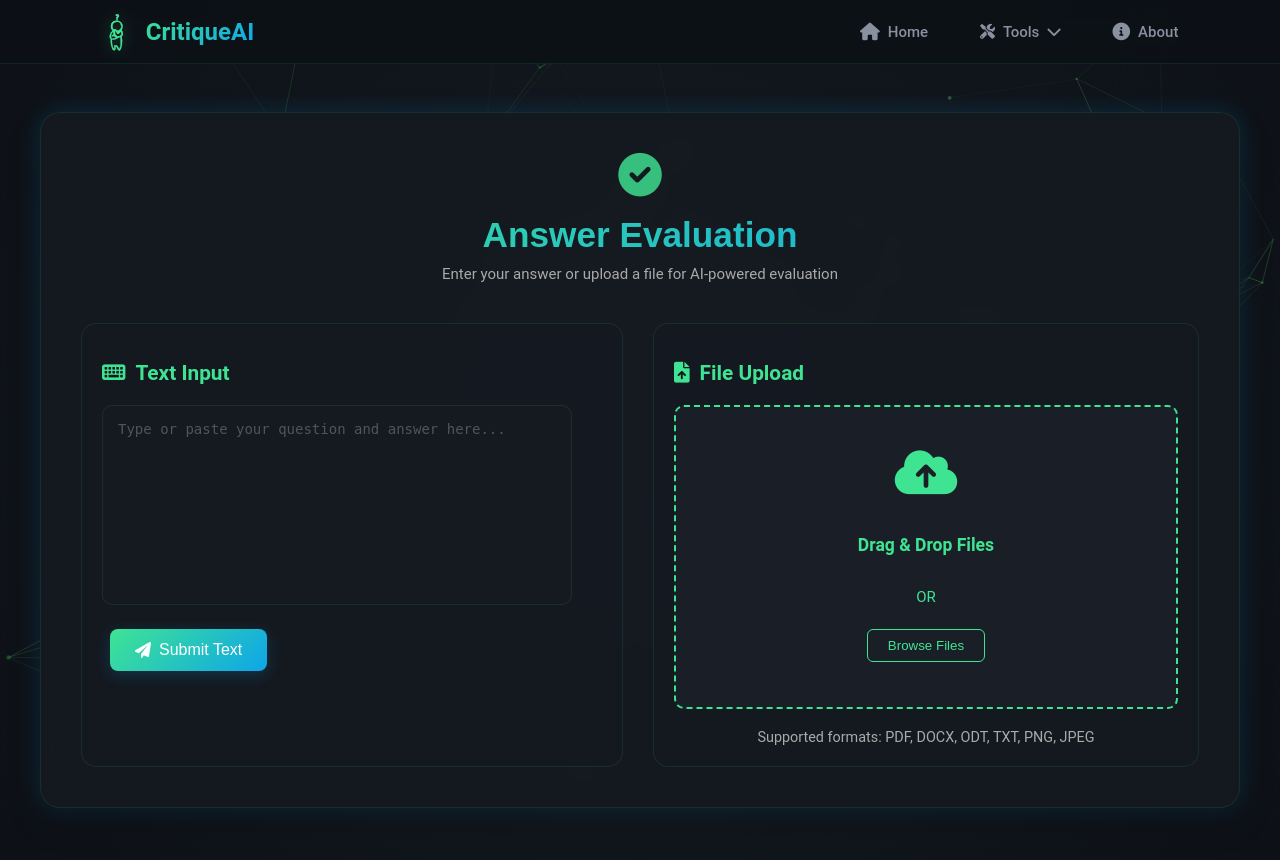
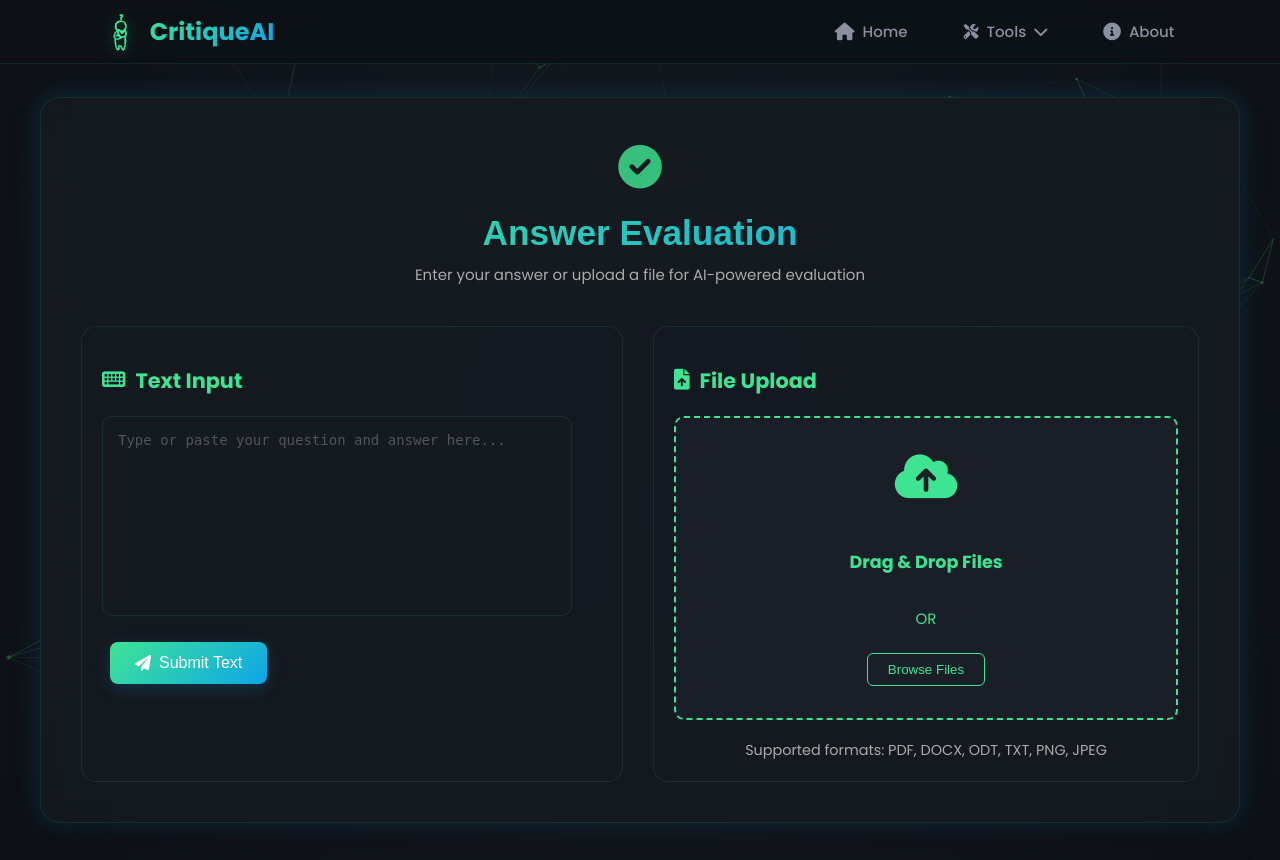
Before and after one commit to ashokkmt/critiqueai, a Flask app: page /input in a window 1280 px wide. Run offline with Flask 3, Linux system fonts and the light colour scheme; some libraries are stand-ins or nearby versions.

Commit message:
nav bar css changed

```diff
--- a/code/static/css/navbar_and_footer.css
+++ b/code/static/css/navbar_and_footer.css
@@ -113,12 +113,13 @@
     margin: 8px;
 }
 
-button:hover{
+/* button:hover{
     background-color: #2dad6f;
-}
+} */
 
 .navbar a {
     text-decoration: none;
+    padding: 1rem ;
 }
 
 .nav-link {
@@ -184,7 +185,7 @@
 }
 
 .nav-dropdown-btn:hover {
-    color: #3fe493;
+    transform: translateY(-2px);
 }
 
 .nav-dropdown-content {
@@ -201,8 +202,10 @@
     z-index: 1000;
 }
 
+
 .nav-dropdown:hover .nav-dropdown-content {
-    display: block;
+    display: flex;
+    flex-direction: column;
     animation: fadeInDown 0.3s ease;
 }
 
--- a/code/static/css/style_eval.css
+++ b/code/static/css/style_eval.css
@@ -11,7 +11,7 @@
 }
 
 body {
-    font-family: 'Roboto', sans-serif;
+    /* font-family: 'Roboto', sans-serif; */
     margin: 0;
     padding-top: 60px; /* Add padding for navbar */
     background-color: #0d1117;
--- a/code/static/css/style_input.css
+++ b/code/static/css/style_input.css
@@ -12,7 +12,7 @@
 
 /* General Body Styling */
 body {
-    font-family: 'Roboto', sans-serif;
+    /* font-family: 'Roboto', sans-serif; */
     margin: 0;
     padding-top: 60px; /* Add padding for navbar */
     background-color: #0d1117;
@@ -49,7 +49,7 @@
 }
 
 button:hover {
-    background: linear-gradient(135deg, #2dad6f, #0c89c4);
+    /* background: linear-gradient(135deg, #2dad6f, #0c89c4); */
     transform: translateY(-2px);
 }
 
--- a/code/static/css/style_summ.css
+++ b/code/static/css/style_summ.css
@@ -8,7 +8,7 @@
 }
 
 body {
-    font-family: 'Roboto', sans-serif;
+    /* font-family: 'Roboto', sans-serif; */
     margin: 0;
     padding-top: 60px; /* Add padding for navbar */
     background-color: #0d1117;
--- a/code/static/css/style_summout.css
+++ b/code/static/css/style_summout.css
@@ -8,7 +8,7 @@
 }
 
 body {
-    font-family: 'Roboto', sans-serif;
+    /* font-family: 'Roboto', sans-serif; */
     margin: 0;
     padding-top: 60px; /* Add padding for navbar */
     background-color: #0d1117;
--- a/code/static/css/styleroad.css
+++ b/code/static/css/styleroad.css
@@ -8,7 +8,7 @@
 }
 
 body {
-    font-family: 'Roboto', sans-serif;
+    /* font-family: 'Roboto', sans-serif; */
     margin: 0;
     padding: 60px 0 0 0; /* Added padding-top to account for navbar */
     background-color: #0d1117;
```
